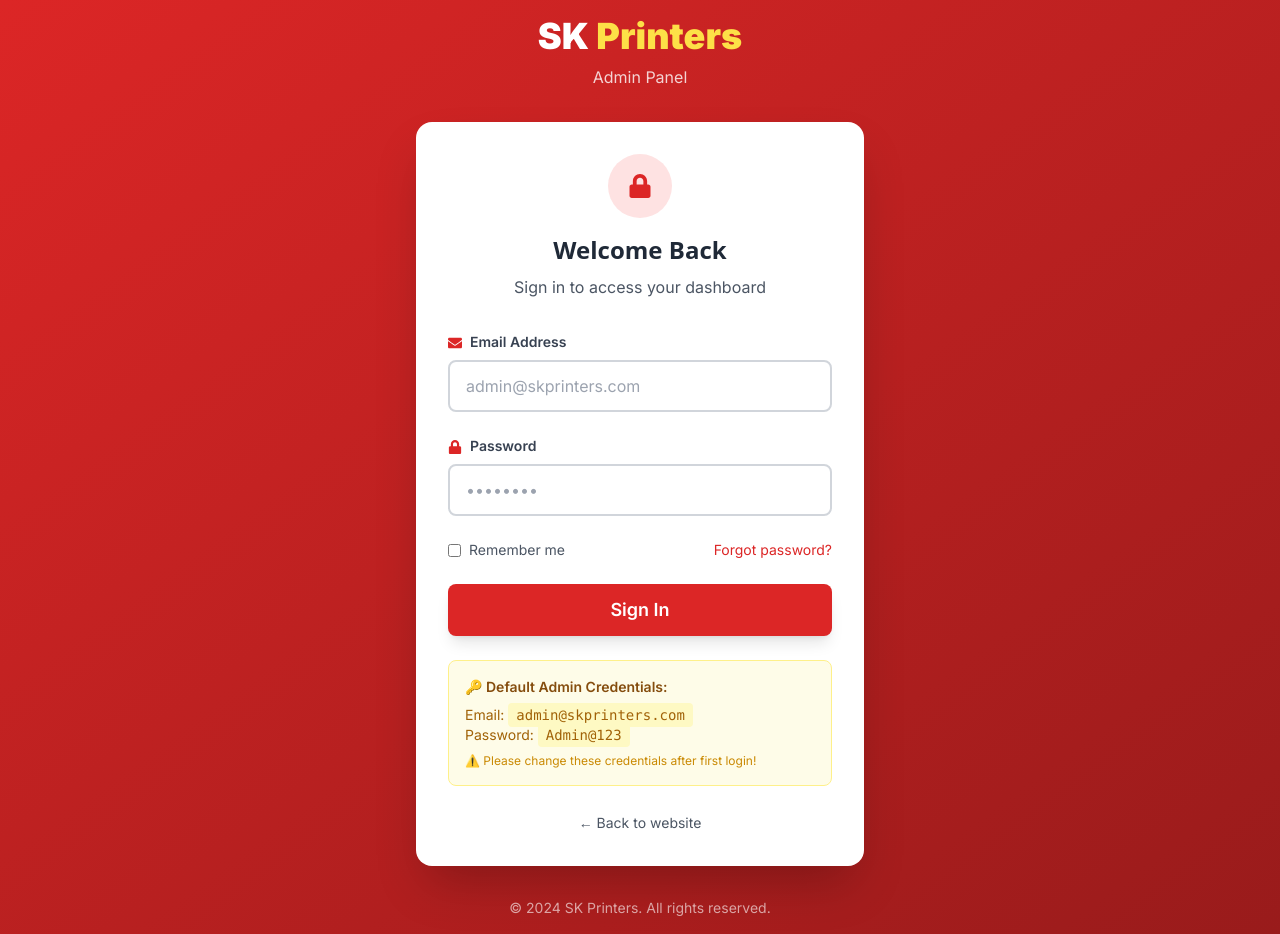
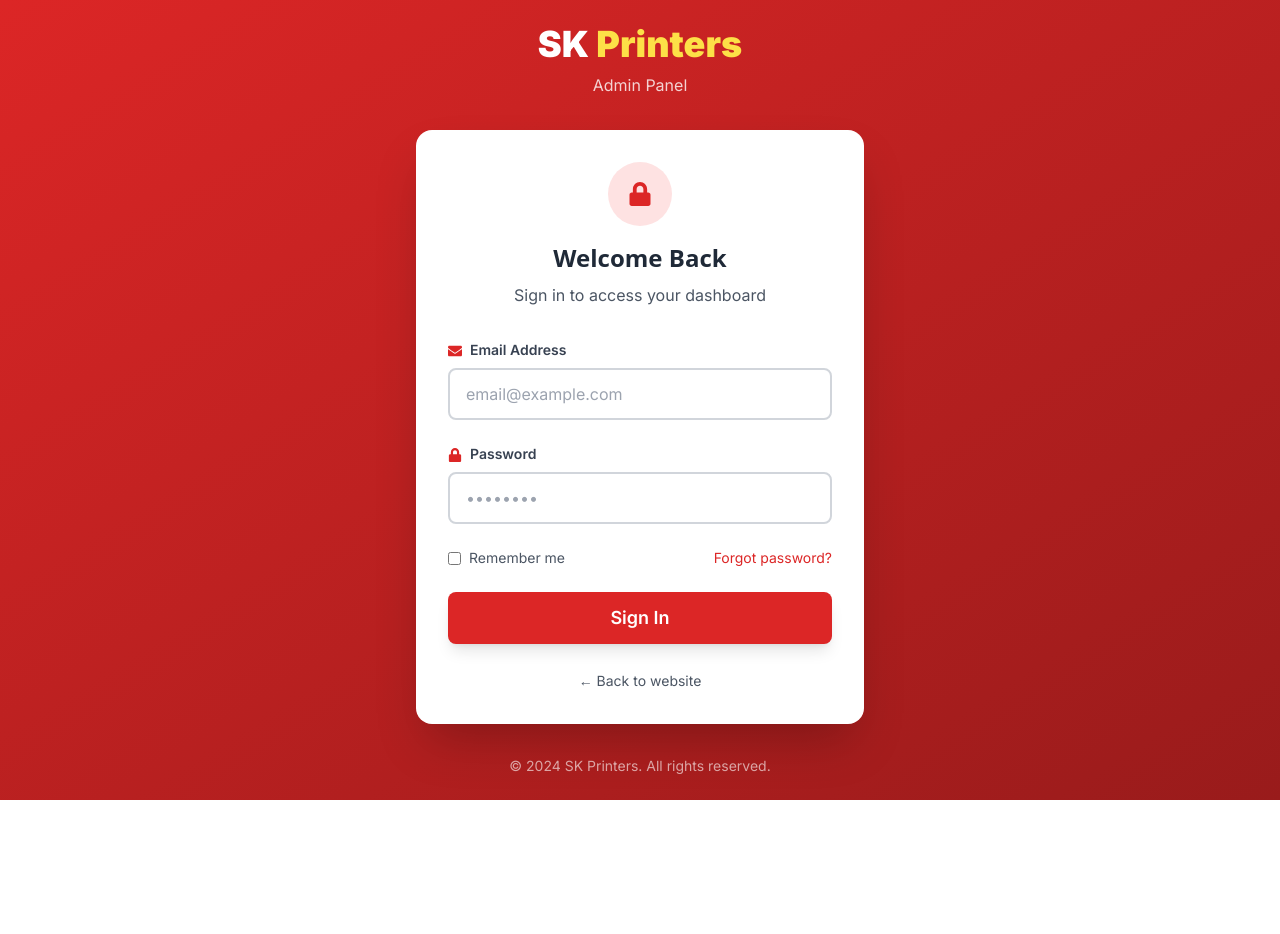
Before and after one commit to nruhp/sk_printer, a Next.js app in the folder sk-printers--frontend/: page /admin/login in a window 1280 px wide. After the commit the page ends 800 px from the top, so only its background shows below. Built offline with nearby package versions, Linux system fonts and the light colour scheme; no server answers.

Commit message:
Security: Remove default admin credentials and update documentation

```diff
--- a/sk-printers--frontend/pages/admin/login.js
+++ b/sk-printers--frontend/pages/admin/login.js
@@ -85,7 +85,7 @@ export default function AdminLogin() {
                   onChange={handleChange}
                   required
                   className="input-field"
-                  placeholder="admin@skprinters.com"
+                  placeholder="email@example.com"
                 />
               </div>
 
@@ -134,21 +134,6 @@ export default function AdminLogin() {
               </button>
             </form>
 
-            {/* Default Credentials Info */}
-            <div className="mt-6 p-4 bg-yellow-50 border border-yellow-200 rounded-lg">
-              <p className="text-sm text-yellow-800 font-semibold mb-2">
-                🔑 Default Admin Credentials:
-              </p>
-              <p className="text-sm text-yellow-700">
-                Email: <code className="bg-yellow-100 px-2 py-1 rounded">admin@skprinters.com</code>
-              </p>
-              <p className="text-sm text-yellow-700">
-                Password: <code className="bg-yellow-100 px-2 py-1 rounded">Admin@123</code>
-              </p>
-              <p className="text-xs text-yellow-600 mt-2">
-                ⚠️ Please change these credentials after first login!
-              </p>
-            </div>
 
             {/* Back to Site */}
             <div className="mt-6 text-center">
```
Also changed, not shown: 2 other files (tests, documents, lock files or other folders).
